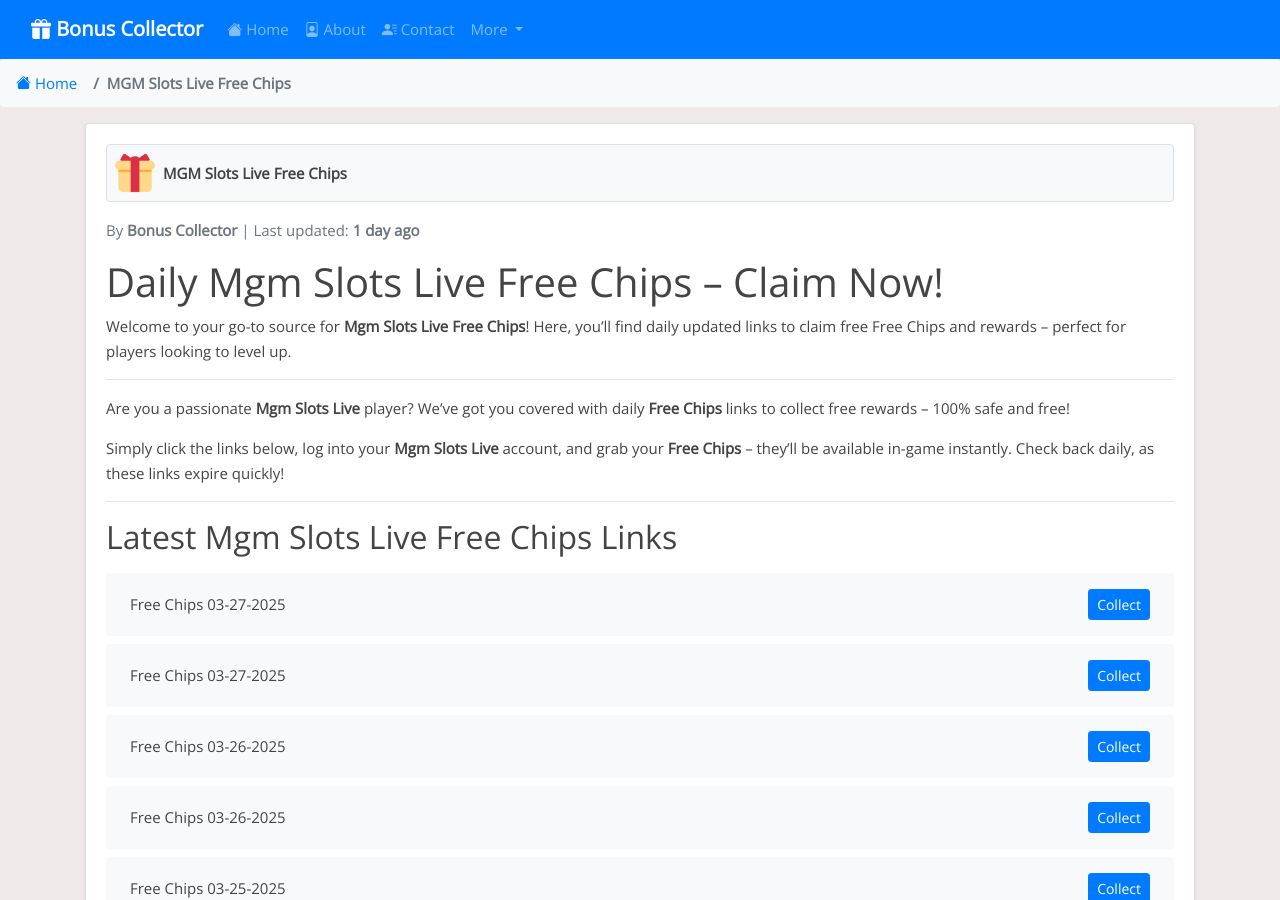
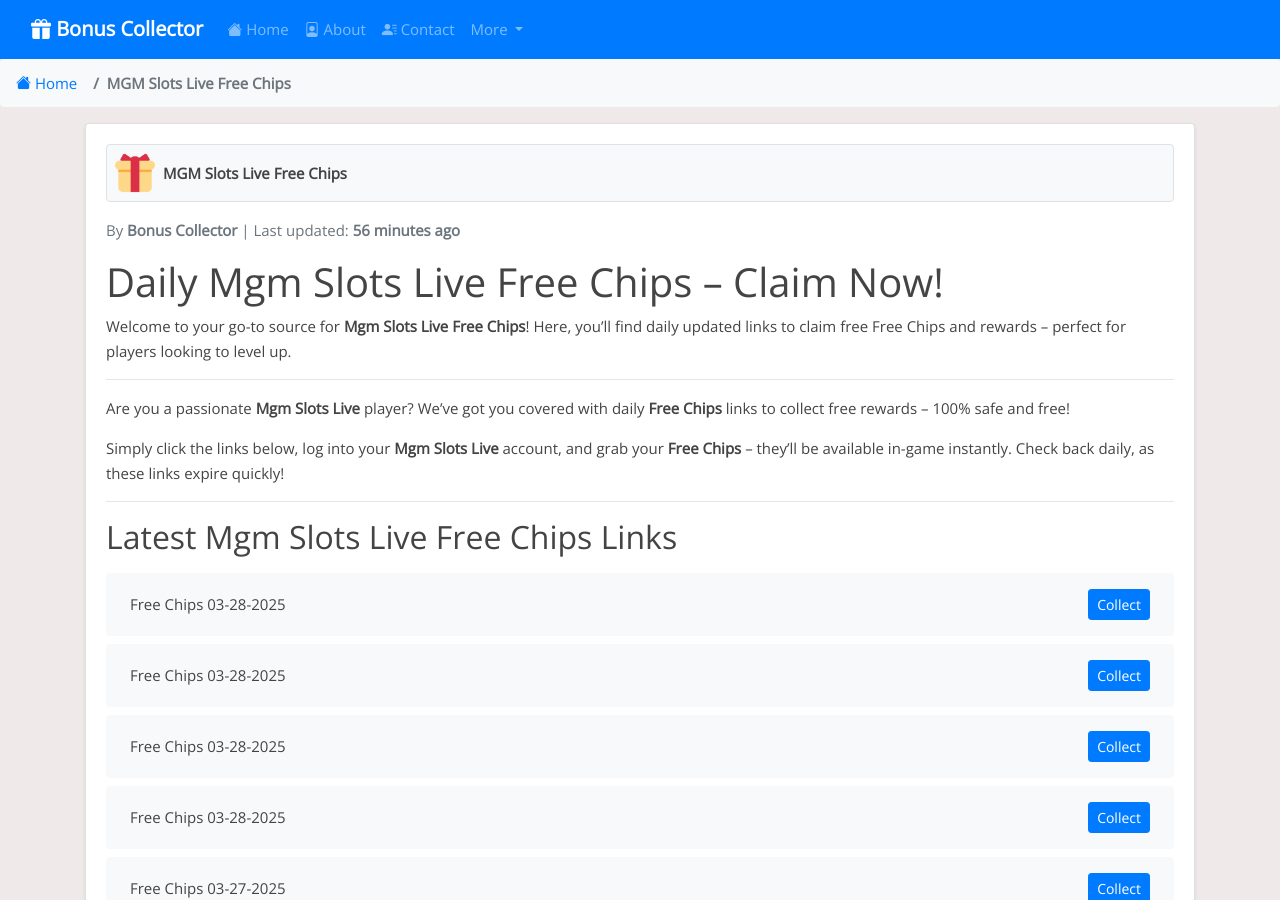
Before and after one commit to iamrohan99/bc-net, a Jekyll site: the page built from _posts/2024-07-30-mgm-slots-live.md, in a window 1280 px wide and 900 px high. Built offline with Jekyll 4.4.1, drawn with Linux system fonts in a browser that asks for light colours; some of the changed text lies outside the part shown.

Commit message:
Update mgm-slots-live reward links, content, and last modified date - 2025-03-28 04:30

```diff
--- a/_data/include_files.yml
+++ b/_data/include_files.yml
@@ -39,7 +39,7 @@ huuuge-casino.html:
 island-king.html:
   last_modified: "2025-03-28T04:30:04Z"
 mgm-slots-live.html:
-  last_modified: "2025-03-27T05:24:29Z"
+  last_modified: "2025-03-28T04:30:10Z"
 wizard-of-oz.html:
   last_modified: "2025-03-28T04:29:59Z"
 lotsa-slots.html:
--- a/_includes/mgm-slots-live.html
+++ b/_includes/mgm-slots-live.html
@@ -1,4 +1,20 @@
 <ul class="list-group mt-3 mb-4">
+  <li class="list-group-item d-flex justify-content-between align-items-center">
+    <span>Free Chips 03-28-2025</span>
+    <a href="https://mgm.play-freebies.com/3Y4pXSQ" class="btn btn-primary btn-sm">Collect</a>
+  </li>
+  <li class="list-group-item d-flex justify-content-between align-items-center">
+    <span>Free Chips 03-28-2025</span>
+    <a href="http://mgm.play-freebies.com/41O709m" class="btn btn-primary btn-sm">Collect</a>
+  </li>
+  <li class="list-group-item d-flex justify-content-between align-items-center">
+    <span>Free Chips 03-28-2025</span>
+    <a href="https://mgm.play-freebies.com/41SRMi5" class="btn btn-primary btn-sm">Collect</a>
+  </li>
+  <li class="list-group-item d-flex justify-content-between align-items-center">
+    <span>Free Chips 03-28-2025</span>
+    <a href="https://mgm.play-freebies.com/3DJAsUT" class="btn btn-primary btn-sm">Collect</a>
+  </li>
   <li class="list-group-item d-flex justify-content-between align-items-center">
     <span>Free Chips 03-27-2025</span>
     <a href="http://mgm.play-freebies.com/3FE9ler" class="btn btn-primary btn-sm">Collect</a>
@@ -383,20 +399,4 @@
     <span>Free Chips 02-15-2025</span>
     <a href="https://mgm.play-freebies.com/40R9pOS" class="btn btn-primary btn-sm">Collect</a>
   </li>
-  <li class="list-group-item d-flex justify-content-between align-items-center">
-    <span>Free Chips 02-15-2025</span>
-    <a href="http://mgm.play-freebies.com/41e9bTk" class="btn btn-primary btn-sm">Collect</a>
-  </li>
-  <li class="list-group-item d-flex justify-content-between align-items-center">
-    <span>Free Chips 02-14-2025</span>
-    <a href="http://mgm.play-freebies.com/3ExyMOi" class="btn btn-primary btn-sm">Collect</a>
-  </li>
-  <li class="list-group-item d-flex justify-content-between align-items-center">
-    <span>Free Chips 02-14-2025</span>
-    <a href="https://mgm.play-freebies.com/4jUEtGk" class="btn btn-primary btn-sm">Collect</a>
-  </li>
-  <li class="list-group-item d-flex justify-content-between align-items-center">
-    <span>Free Chips 02-13-2025</span>
-    <a href="http://mgm.play-freebies.com/3Eqkq20" class="btn btn-primary btn-sm">Collect</a>
-  </li>
 </ul>
```
Also changed, not shown: links-json/mgm-slots-live.json (+16 -16 lines).
